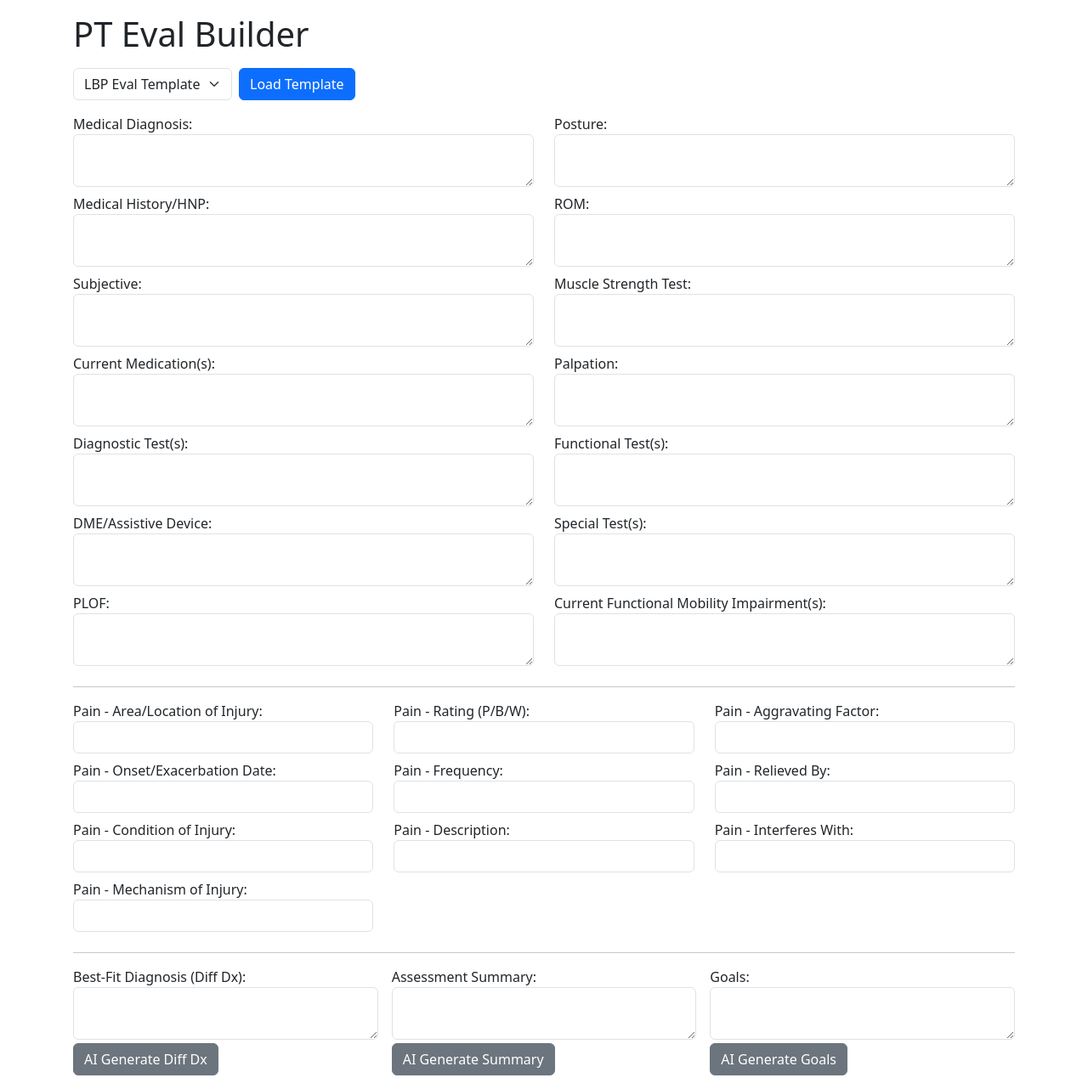
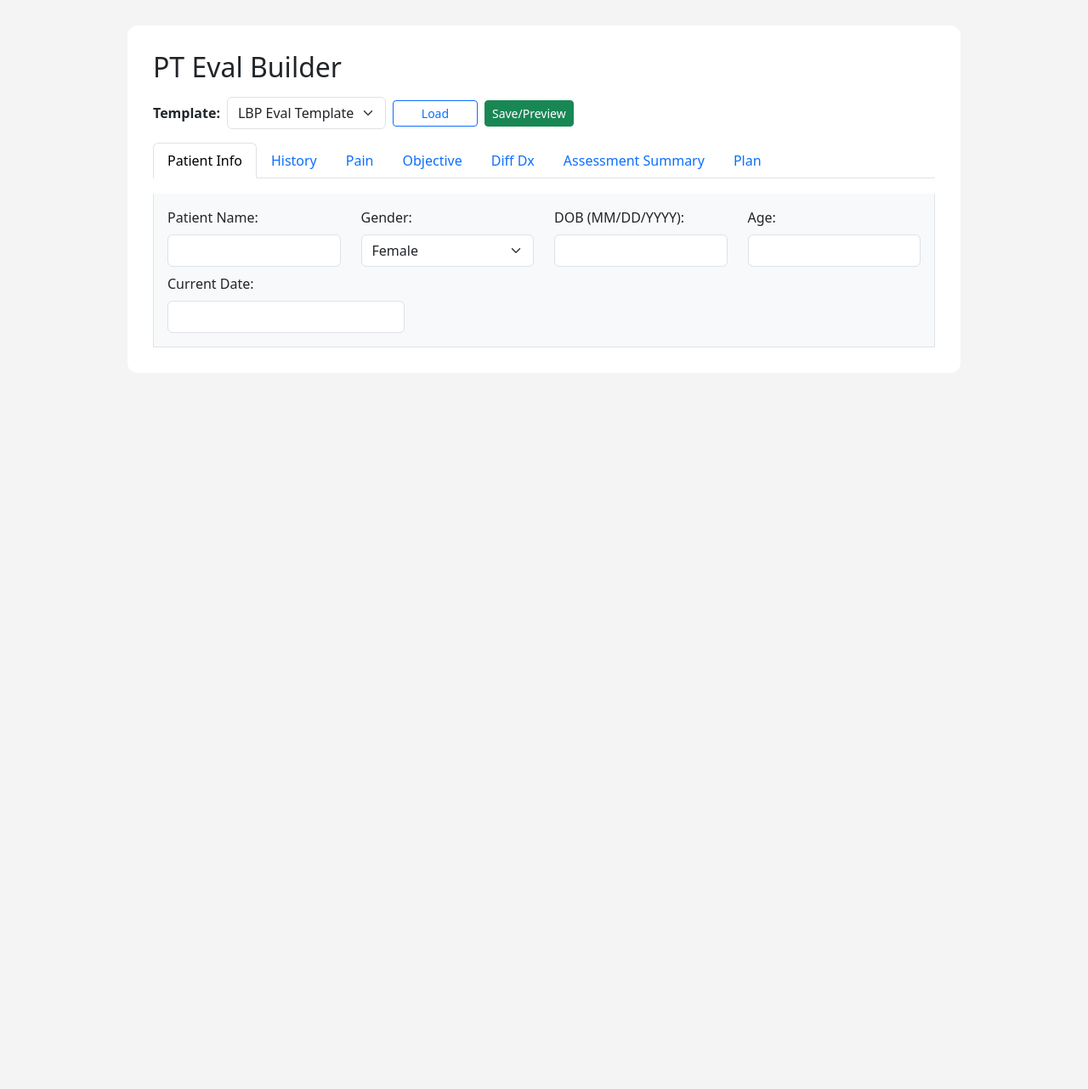
Before and after one commit to KLcoding01/pt-eval-flask, a Flask app: page / in a window 1280 px wide. Shown: the whole page at 85% size. After the commit the page ends 409 px from the top, so only its background shows below. Run offline with Flask 3, Linux system fonts and the light colour scheme.

Commit message:
Deploy: update all code, templates, and dependencies for Render

```diff
--- a/templates/index.html
+++ b/templates/index.html
@@ -1,189 +1,203 @@
 <!DOCTYPE html>
-<html lang="en">
+<html>
 <head>
     <title>PT Eval Builder</title>
-    <meta charset="UTF-8">
-    <meta name="viewport" content="width=device-width,initial-scale=1">
-    <link rel="stylesheet" href="https://cdn.jsdelivr.net/npm/bootstrap@5.3.2/dist/css/bootstrap.min.css">
+    <link rel="stylesheet" href="https://cdn.jsdelivr.net/npm/bootstrap@5.3.3/dist/css/bootstrap.min.css"/>
     <style>
-        textarea, input { min-width:160px; }
-        label { font-weight: 500; }
-        .ai-btn { min-width: 130px; }
+        body { background: #f4f4f4; }
+        .container { max-width: 980px; margin: 30px auto; background: #fff; padding: 30px; border-radius: 12px; }
+        .tab-content { margin-top: 18px; }
+        .form-label { font-weight: 500; }
+        .ai-btn { margin-left: 6px; }
+        .ai-btn, .btn { min-width: 100px; }
     </style>
 </head>
-<body class="container p-3">
-
-    <h1 class="mb-3">PT Eval Builder</h1>
-    <div class="mb-3 d-flex align-items-center">
-        <select id="templateSelect" class="form-select w-auto me-2">
-            {% for name in templates %}
-                <option>{{name}}</option>
-            {% endfor %}
+<body>
+<div class="container">
+    <h2 class="mb-3">PT Eval Builder</h2>
+    <form id="ptevalform">
+        <div class="d-flex align-items-center mb-3">
+            <label class="me-2 fw-bold">Template:</label>
+            <select name="template" class="form-select w-auto me-2" id="template-select">
+                <option value="LBP Eval Template">LBP Eval Template</option>
             </select>
-        <button id="loadBtn" class="btn btn-primary me-3">Load Template</button>
-        <span id="status" class="text-success ms-3"></span>
+            <button type="button" class="btn btn-outline-primary btn-sm me-2" id="load-template-btn">Load</button>
+            <button type="submit" class="btn btn-success btn-sm">Save/Preview</button>
+            <span id="status-msg" class="ms-3"></span>
         </div>
-    <form id="eval-form" autocomplete="off">
+        <ul class="nav nav-tabs" id="evalTabs" role="tablist">
+            <li class="nav-item"><button class="nav-link active" data-bs-toggle="tab" data-bs-target="#patientinfo" type="button" role="tab">Patient Info</button></li>
+            <li class="nav-item"><button class="nav-link" data-bs-toggle="tab" data-bs-target="#history" type="button" role="tab">History</button></li>
+            <li class="nav-item"><button class="nav-link" data-bs-toggle="tab" data-bs-target="#pain" type="button" role="tab">Pain</button></li>
+            <li class="nav-item"><button class="nav-link" data-bs-toggle="tab" data-bs-target="#objective" type="button" role="tab">Objective</button></li>
+            <li class="nav-item"><button class="nav-link" data-bs-toggle="tab" data-bs-target="#diffdx" type="button" role="tab">Diff Dx</button></li>
+            <li class="nav-item"><button class="nav-link" data-bs-toggle="tab" data-bs-target="#summary" type="button" role="tab">Assessment Summary</button></li>
+            <li class="nav-item"><button class="nav-link" data-bs-toggle="tab" data-bs-target="#plan" type="button" role="tab">Plan</button></li>
+        </ul>
+        <div class="tab-content p-3 bg-light border-bottom border-end border-start">
+            <!-- Patient Info Tab -->
+            <div class="tab-pane fade show active" id="patientinfo" role="tabpanel">
+                <div class="row mb-2">
+                    <div class="col-md-3"><label class="form-label">Patient Name:</label><input type="text" class="form-control" name="name"></div>
+                    <div class="col-md-3"><label class="form-label">Gender:</label>
+                        <select class="form-select" name="gender">
+                            <option>Female</option><option>Male</option>
+                        </select>
+                    </div>
+                    <div class="col-md-3"><label class="form-label">DOB (MM/DD/YYYY):</label><input type="text" class="form-control" name="dob"></div>
+                    <div class="col-md-3"><label class="form-label">Age:</label><input type="text" class="form-control" name="age"></div>
+                </div>
                 <div class="row">
-            <div class="col-md-6">
-                <label>Medical Diagnosis:</label>
-                <textarea id="med_diag" class="form-control mb-2"></textarea>
-
-                <label>Medical History/HNP:</label>
-                <textarea id="med_hist" class="form-control mb-2"></textarea>
-
-                <label>Subjective:</label>
-                <textarea id="subj" class="form-control mb-2"></textarea>
-
-                <label>Current Medication(s):</label>
-                <textarea id="meds" class="form-control mb-2"></textarea>
-
-                <label>Diagnostic Test(s):</label>
-                <textarea id="tests" class="form-control mb-2"></textarea>
-
-                <label>DME/Assistive Device:</label>
-                <textarea id="dme" class="form-control mb-2"></textarea>
-
-                <label>PLOF:</label>
-                <textarea id="plof" class="form-control mb-2"></textarea>
-            </div>
-            <div class="col-md-6">
-                <label>Posture:</label>
-                <textarea id="posture" class="form-control mb-2"></textarea>
-
-                <label>ROM:</label>
-                <textarea id="rom" class="form-control mb-2"></textarea>
-
-                <label>Muscle Strength Test:</label>
-                <textarea id="str" class="form-control mb-2"></textarea>
-
-                <label>Palpation:</label>
-                <textarea id="palpation" class="form-control mb-2"></textarea>
-
-                <label>Functional Test(s):</label>
-                <textarea id="func" class="form-control mb-2"></textarea>
-
-                <label>Special Test(s):</label>
-                <textarea id="special" class="form-control mb-2"></textarea>
-
-                <label>Current Functional Mobility Impairment(s):</label>
-                <textarea id="impair" class="form-control mb-2"></textarea>
+                    <div class="col-md-4"><label class="form-label">Current Date:</label><input type="text" class="form-control" name="currentdate" value=""></div>
                 </div>
             </div>
-        <hr>
+            <!-- History Tab -->
+            <div class="tab-pane fade" id="history" role="tabpanel">
+                <div class="mb-2"><label class="form-label">Medical Diagnosis:</label>
+                    <textarea class="form-control" rows="2" name="meddiag"></textarea></div>
+                <div class="mb-2"><label class="form-label">Medical History/HNP:</label>
+                    <textarea class="form-control" rows="2" name="history"></textarea></div>
+                <div class="mb-2"><label class="form-label">Subjective (HPI):</label>
+                    <textarea class="form-control" rows="3" name="subjective"></textarea></div>
+                <div class="mb-2"><label class="form-label">Current Medication(s):</label>
+                    <textarea class="form-control" rows="2" name="meds"></textarea></div>
+                <div class="mb-2"><label class="form-label">Diagnostic Test(s):</label>
+                    <textarea class="form-control" rows="2" name="tests"></textarea></div>
+                <div class="mb-2"><label class="form-label">DME/Assistive Device:</label>
+                    <textarea class="form-control" rows="2" name="dme"></textarea></div>
+                <div class="mb-2"><label class="form-label">PLOF:</label>
+                    <textarea class="form-control" rows="2" name="plof"></textarea></div>
+            </div>
+            <!-- Pain Tab -->
+            <div class="tab-pane fade" id="pain" role="tabpanel">
                 <div class="row">
-            <div class="col-md-4">
-                <label>Pain - Area/Location of Injury:</label>
-                <input id="pain_area" class="form-control mb-2">
-                <label>Pain - Onset/Exacerbation Date:</label>
-                <input id="pain_onset" class="form-control mb-2">
-                <label>Pain - Condition of Injury:</label>
-                <input id="pain_cond" class="form-control mb-2">
-                <label>Pain - Mechanism of Injury:</label>
-                <input id="pain_mech" class="form-control mb-2">
+                    <div class="col-md-4"><label class="form-label">Area/Location of Injury</label><input class="form-control" name="pain_location"></div>
+                    <div class="col-md-4"><label class="form-label">Onset/Exacerbation Date</label><input class="form-control" name="pain_onset"></div>
+                    <div class="col-md-4"><label class="form-label">Condition of Injury</label><input class="form-control" name="pain_condition"></div>
                 </div>
-            <div class="col-md-4">
-                <label>Pain - Rating (P/B/W):</label>
-                <input id="pain_rating" class="form-control mb-2">
-                <label>Pain - Frequency:</label>
-                <input id="pain_freq" class="form-control mb-2">
-                <label>Pain - Description:</label>
-                <input id="pain_desc" class="form-control mb-2">
+                <div class="row mt-2">
+                    <div class="col-md-4"><label class="form-label">Mechanism of Injury</label><input class="form-control" name="pain_mechanism"></div>
+                    <div class="col-md-4"><label class="form-label">Pain Rating (P/B/W)</label><input class="form-control" name="pain_rating"></div>
+                    <div class="col-md-4"><label class="form-label">Pain Frequency</label><input class="form-control" name="pain_frequency"></div>
                 </div>
-            <div class="col-md-4">
-                <label>Pain - Aggravating Factor:</label>
-                <input id="pain_aggrav" class="form-control mb-2">
-                <label>Pain - Relieved By:</label>
-                <input id="pain_relieve" class="form-control mb-2">
-                <label>Pain - Interferes With:</label>
-                <input id="pain_interfere" class="form-control mb-2">
+                <div class="row mt-2">
+                    <div class="col-md-4"><label class="form-label">Description</label><input class="form-control" name="pain_description"></div>
+                    <div class="col-md-4"><label class="form-label">Aggravating Factor</label><input class="form-control" name="pain_aggravating"></div>
+                    <div class="col-md-4"><label class="form-label">Relieved By</label><input class="form-control" name="pain_relieved"></div>
+                </div>
+                <div class="row mt-2">
+                    <div class="col-md-4"><label class="form-label">Interferes With</label><input class="form-control" name="pain_interferes"></div>
                 </div>
             </div>
-        <hr>
-        <div class="row g-3 align-items-end">
-            <div class="col-md-4">
-                <label>Best-Fit Diagnosis (Diff Dx):</label>
-                <textarea id="diffdx" class="form-control"></textarea>
-                <button id="diffdxBtn" type="button" class="btn btn-secondary ai-btn mt-1">AI Generate Diff Dx</button>
+            <!-- Objective Tab -->
+            <div class="tab-pane fade" id="objective" role="tabpanel">
+                <div class="mb-2"><label class="form-label">Posture:</label>
+                    <textarea class="form-control" rows="2" name="posture"></textarea></div>
+                <div class="mb-2"><label class="form-label">ROM:</label>
+                    <textarea class="form-control" rows="2" name="rom"></textarea></div>
+                <div class="mb-2"><label class="form-label">Muscle Strength Test:</label>
+                    <textarea class="form-control" rows="2" name="strength"></textarea></div>
+                <div class="mb-2"><label class="form-label">Palpation:</label>
+                    <textarea class="form-control" rows="2" name="palpation"></textarea></div>
+                <div class="mb-2"><label class="form-label">Functional Test(s):</label>
+                    <textarea class="form-control" rows="2" name="functional"></textarea></div>
+                <div class="mb-2"><label class="form-label">Special Test(s):</label>
+                    <textarea class="form-control" rows="2" name="special"></textarea></div>
+                <div class="mb-2"><label class="form-label">Current Functional Mobility Impairment(s):</label>
+                    <textarea class="form-control" rows="2" name="impairments"></textarea></div>
             </div>
-            <div class="col-md-4">
-                <label>Assessment Summary:</label>
-                <textarea id="summary" class="form-control"></textarea>
-                <button id="summaryBtn" type="button" class="btn btn-secondary ai-btn mt-1">AI Generate Summary</button>
+            <!-- Diff Dx Tab -->
+            <div class="tab-pane fade" id="diffdx" role="tabpanel">
+                <div class="mb-2 d-flex align-items-center">
+                    <label class="form-label mb-0 me-2">Best-Fit Diagnosis</label>
+                    <button type="button" class="btn btn-outline-success btn-sm ai-btn" id="ai-generate-diffdx">AI Generate</button>
                 </div>
-            <div class="col-md-4">
-                <label>Goals:</label>
-                <textarea id="goals" class="form-control"></textarea>
-                <button id="goalsBtn" type="button" class="btn btn-secondary ai-btn mt-1">AI Generate Goals</button>
+                <textarea class="form-control" rows="2" name="diffdx" id="diffdx-text"></textarea>
+            </div>
+            <!-- Assessment Summary Tab -->
+            <div class="tab-pane fade" id="summary" role="tabpanel">
+                <div class="mb-2 d-flex align-items-center">
+                    <label class="form-label mb-0 me-2">Assessment Summary:</label>
+                    <button type="button" class="btn btn-outline-success btn-sm ai-btn" id="ai-generate-summary">AI Generate</button>
+                </div>
+                <textarea class="form-control" rows="4" name="summary" id="summary-text"></textarea>
+            </div>
+            <!-- Plan Tab -->
+            <div class="tab-pane fade" id="plan" role="tabpanel">
+                <div class="mb-2 d-flex align-items-center">
+                    <label class="form-label mb-0 me-2">Goals:</label>
+                    <button type="button" class="btn btn-outline-success btn-sm ai-btn" id="ai-generate-goals">AI Generate</button>
+                </div>
+                <textarea class="form-control" rows="6" name="goals" id="goals-text"></textarea>
+                <div class="mb-2 mt-3"><label class="form-label">Frequency/Duration:</label>
+                    <input class="form-control" name="frequency"></div>
+                <div class="mb-2"><label class="form-label">Intervention:</label>
+                    <textarea class="form-control" rows="2" name="intervention"></textarea></div>
+                <div class="mb-2"><label class="form-label">Treatment Procedures:</label>
+                    <textarea class="form-control" rows="2" name="procedures"></textarea></div>
             </div>
         </div>
     </form>
-
+</div>
+<script src="https://cdn.jsdelivr.net/npm/bootstrap@5.3.3/dist/js/bootstrap.bundle.min.js"></script>
 <script>
 function getAllFields() {
-        let ids = [
-            'med_diag','med_hist','subj','meds','tests','dme','plof','posture','rom','str','palpation','func',
-            'special','impair','goals','freq','interv','proc','pain_area','pain_onset','pain_cond','pain_mech',
-            'pain_rating','pain_freq','pain_desc','pain_aggrav','pain_relieve','pain_interfere','diffdx','summary'
-        ];
-        let fields = {};
-        ids.forEach(id=>{
-            let el = document.getElementById(id);
-            fields[id] = el ? el.value : "";
+    const data = {};
+    document.querySelectorAll('input, textarea, select').forEach(el => {
+        if (el.name) data[el.name] = el.value;
     });
-        return fields;
+    return data;
 }
-    function setStatus(msg, color) {
-        let s = document.getElementById('status');
-        s.innerText = msg; s.className = color === "green" ? "text-success" : "text-danger";
+function setStatus(msg, color="green") {
+    document.getElementById('status-msg').textContent = msg;
+    document.getElementById('status-msg').style.color = color;
 }
-    document.getElementById('loadBtn').onclick = function() {
-        fetch("/load_template", {
+// AI Generate Diff Dx
+document.getElementById('ai-generate-diffdx').onclick = function() {
+    setStatus("Generating Diff Dx...", "orange");
+    fetch('/generate_diffdx', {
         method: "POST",
         headers: {"Content-Type":"application/json"},
-            body: JSON.stringify({template: document.getElementById('templateSelect').value})
+        body: JSON.stringify({fields: getAllFields()})
     })
-        .then(r=>r.json()).then(fields=>{
-            for(const k in fields){
-                if(document.getElementById(k)){
-                    document.getElementById(k).value = fields[k];
-                }
-            }
-            setStatus("Template loaded!", "green");
-        }).catch(()=>setStatus("Load error", "red"));
+    .then(r => r.text())
+    .then(t => {
+        document.getElementById('diffdx-text').value = t;
+        setStatus("Diff Dx generated!", "green");
+    }).catch(e => setStatus("AI error", "red"));
 };
-    document.getElementById('diffdxBtn').onclick = function() {
-        setStatus("Generating Diff Dx...", "green");
-        fetch("/generate_diffdx", {
+// AI Generate Assessment Summary
+document.getElementById('ai-generate-summary').onclick = function() {
+    setStatus("Generating summary...", "orange");
+    fetch('/generate_summary', {
         method: "POST",
         headers: {"Content-Type":"application/json"},
-            body: JSON.stringify({fields:getAllFields()})
-        }).then(r=>r.text()).then(t=>{
-            document.getElementById('diffdx').value = t;
-            setStatus("Diff Dx generated!", "green");
-        }).catch(()=>setStatus("AI error", "red"));
+        body: JSON.stringify({fields: getAllFields()})
+    })
+    .then(r => r.text())
+    .then(t => {
+        document.getElementById('summary-text').value = t;
+        setStatus("Assessment summary generated!", "green");
+    }).catch(e => setStatus("AI error", "red"));
 };
-    document.getElementById('summaryBtn').onclick = function() {
-        setStatus("Generating summary...", "green");
-        fetch("/generate_summary", {
+// AI Generate Goals
+document.getElementById('ai-generate-goals').onclick = function() {
+    setStatus("Generating goals...", "orange");
+    fetch('/generate_goals', {
         method: "POST",
         headers: {"Content-Type":"application/json"},
-            body: JSON.stringify({fields:getAllFields()})
-        }).then(r=>r.text()).then(t=>{
-            document.getElementById('summary').value = t;
-            setStatus("Summary generated!", "green");
-        }).catch(()=>setStatus("AI error", "red"));
+        body: JSON.stringify({fields: getAllFields()})
+    })
+    .then(r => r.text())
+    .then(t => {
+        document.getElementById('goals-text').value = t;
+        setStatus("Goals generated!", "green");
+    }).catch(e => setStatus("AI error", "red"));
 };
-    document.getElementById('goalsBtn').onclick = function() {
-        setStatus("Generating goals...", "green");
-        fetch("/generate_goals", {
-            method: "POST",
-            headers: {"Content-Type":"application/json"},
-            body: JSON.stringify({fields:getAllFields()})
-        }).then(r=>r.text()).then(t=>{
-            document.getElementById('goals').value = t;
-            setStatus("Goals generated!", "green");
-        }).catch(()=>setStatus("AI error", "red"));
+// Load Template (stub: loads default text, can be expanded)
+document.getElementById('load-template-btn').onclick = function() {
+    // In real use, parse and populate fields!
+    setStatus("Loaded template!", "green");
 };
 </script>
 </body>
```
Lines whose indentation alone changed are shown as unchanged.
